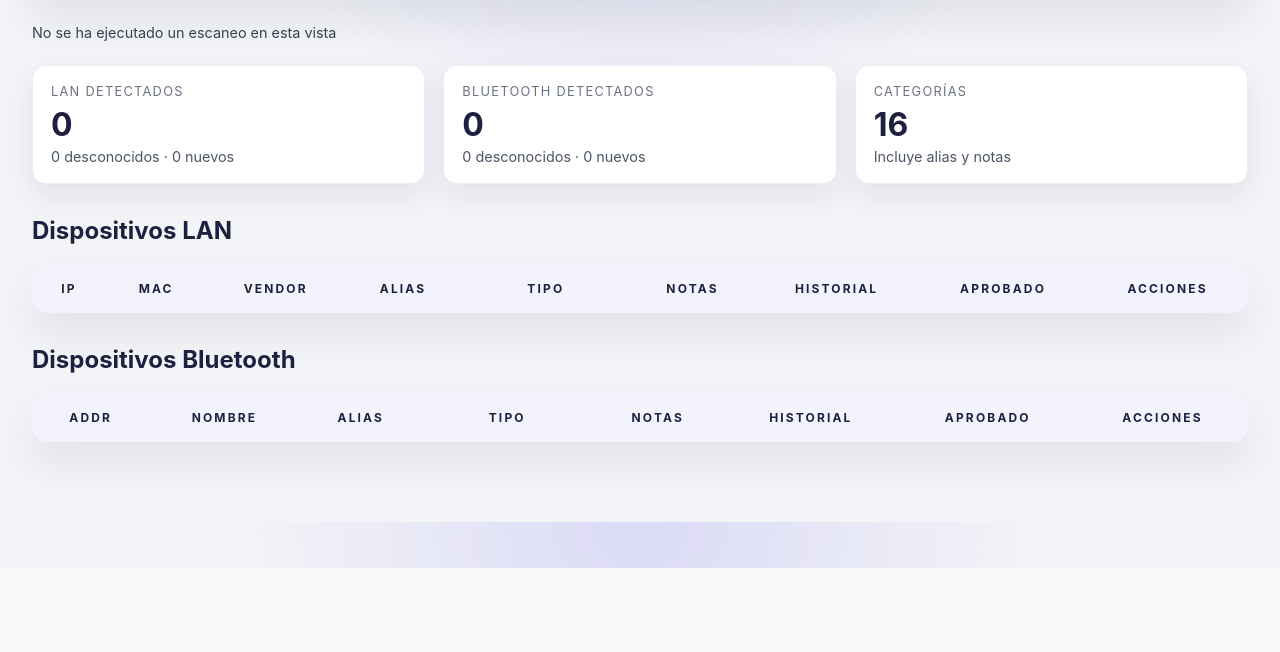
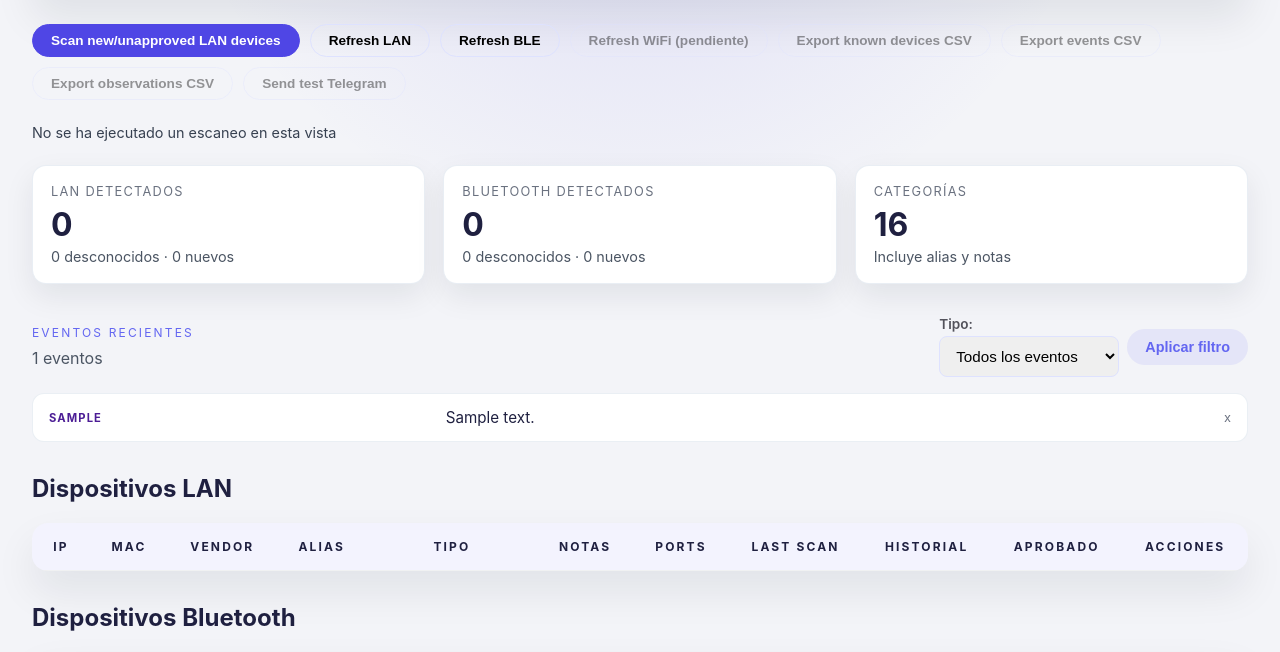
Before and after one commit to adrianbelmonte302/pi-network-sensor, a FastAPI app: page /ui in a window 1280 px wide. Shown: the part 232-884 px from the top of the page. Before the commit the page ends 800 px from the top, so only its background shows below. Run offline with FastAPI, Linux system fonts and the light colour scheme; tables that the repository leaves empty hold one stand-in row (values such as "Sample post"); lists and menus that the app fills with data are empty.

Commit message:
The backend now routes through the new helper modules, records observation changes as events, and auto-triggers port scans for new/unapproved LAN devices (with cooldown) while caching the scan results and filtering the events feed for the UI (see app.py:1-120, app.py:201-333, and app.py:342-540). The UI keeps all existing forms/tables but adds a global action strip (refresh/scan + disabled export/Telegram placeholders), a stats+events dashboard with filters, and two new LAN columns that surface ports and the last scan timestamp with styled badges (see templates/ui.html:424-691 for the new controls, events section, and table columns).

```diff
--- a/app.py
+++ b/app.py
@@ -34,6 +34,16 @@ NEW_WINDOW_SECONDS = 300
 BASE_CATEGORIES = [
     "pc","laptop","nas","server","iot","mobile","tablet",
     "tv","watch","camera","printer","router","switch","ap","unknown"
+]
+
+
+EVENT_TYPES = [
+    "new_device",
+    "ip_changed",
+    "vendor_changed",
+    "ble_name_changed",
+    "new_open_ports",
+    "port_scan_failed",
 ]
 
 
@@ -339,6 +349,7 @@ def ui(request: Request):
     scan_ble = scan and scan_mode in ("all", "ble")
     filter_mode = request.query_params.get("filter", "all")
     search = (request.query_params.get("q") or "").strip().lower()
+    event_type_filter = request.query_params.get("event_type")
 
     errors: List[str] = []
 
@@ -389,6 +400,10 @@ def ui(request: Request):
                 obs = observed.get(identifier, {})
                 known_entry = known.get(identifier, {})
                 is_new = _is_new(obs.get("first_seen"))
+                ports_list = port_info.get("ports", []) if port_info else []
+                services_list = port_info.get("services", []) if port_info else []
+                last_scan_ts = port_info.get("last_scan") if port_info else None
+                last_scan_fmt = format_ts(last_scan_ts) if last_scan_ts else None
                 devices_by_id[identifier] = {
                     "kind": kind,
                     "identifier": identifier,
@@ -403,15 +418,22 @@ def ui(request: Request):
                     "last_ip": obs.get("last_ip"),
                     "new": is_new,
                     "notes": known_entry.get("notes", ""),
-                    "ports": port_info.get("ports", []) if port_info else [],
-                    "services": port_info.get("services", []) if port_info else [],
-                    "last_scan": port_info.get("last_scan") if port_info else None,
+                    "ports": ports_list,
+                    "services": services_list,
+                    "last_scan": last_scan_ts,
+                    "last_scan_fmt": last_scan_fmt,
+                    "ports_summary": ", ".join(str(p) for p in ports_list[:6]),
+                    "ports_count": len(ports_list),
                 }
         else:
             for identifier, obs in observed.items():
                 port_info = cache.get(identifier) or get_port_scan(kind, identifier)
                 known_entry = known.get(identifier, {})
                 is_new = _is_new(obs.get("first_seen"))
+                ports_list = port_info.get("ports", []) if port_info else []
+                services_list = port_info.get("services", []) if port_info else []
+                last_scan_ts = port_info.get("last_scan") if port_info else None
+                last_scan_fmt = format_ts(last_scan_ts) if last_scan_ts else None
                 devices_by_id[identifier] = {
                     "kind": kind,
                     "identifier": identifier,
@@ -426,20 +448,27 @@ def ui(request: Request):
                     "last_ip": obs.get("last_ip"),
                     "new": is_new,
                     "notes": known_entry.get("notes", ""),
-                    "ports": port_info.get("ports", []) if port_info else [],
-                    "services": port_info.get("services", []) if port_info else [],
-                    "last_scan": port_info.get("last_scan") if port_info else None,
+                    "ports": ports_list,
+                    "services": services_list,
+                    "last_scan": last_scan_ts,
+                    "last_scan_fmt": last_scan_fmt,
+                    "ports_summary": ", ".join(str(p) for p in ports_list[:6]),
+                    "ports_count": len(ports_list),
                 }
 
         # Include known devices even if they aren't currently observed.
-        for identifier, known_entry in known.items():
-            if identifier in devices_by_id:
-                continue
-            port_info = cache.get(identifier) or get_port_scan(kind, identifier)
-            devices_by_id[identifier] = {
-                "kind": kind,
-                "identifier": identifier,
-                "ip": None,
+            for identifier, known_entry in known.items():
+                if identifier in devices_by_id:
+                    continue
+                port_info = cache.get(identifier) or get_port_scan(kind, identifier)
+                ports_list = port_info.get("ports", []) if port_info else []
+                services_list = port_info.get("services", []) if port_info else []
+                last_scan_ts = port_info.get("last_scan") if port_info else None
+                last_scan_fmt = format_ts(last_scan_ts) if last_scan_ts else None
+                devices_by_id[identifier] = {
+                    "kind": kind,
+                    "identifier": identifier,
+                    "ip": None,
                 "vendor": None,
                 "alias": known_entry.get("alias", ""),
                 "category": known_entry.get("category", ""),
@@ -450,10 +479,13 @@ def ui(request: Request):
                 "last_ip": None,
                 "new": False,
                 "notes": known_entry.get("notes", ""),
-                "ports": port_info.get("ports", []) if port_info else [],
-                "services": port_info.get("services", []) if port_info else [],
-                "last_scan": port_info.get("last_scan") if port_info else None,
-            }
+                "ports": ports_list,
+                "services": services_list,
+                "last_scan": last_scan_ts,
+                "last_scan_fmt": last_scan_fmt,
+                "ports_summary": ", ".join(str(p) for p in ports_list[:6]),
+                "ports_count": len(ports_list),
+                }
 
         devices = list(devices_by_id.values())
 
@@ -475,7 +507,11 @@ def ui(request: Request):
     lan_devices = build_device_list("lan", lan_scan_results, known_lan, obs_lan, port_scan_cache)
     ble_devices = build_device_list("ble", ble_scan_results, known_ble, obs_ble)
 
-    recent_events = get_recent_events()
+    recent_events = get_recent_events(event_type=event_type_filter)
+    formatted_events = []
+    for ev in recent_events:
+        ts = format_ts(ev.get("timestamp"))
+        formatted_events.append({**ev, "timestamp_fmt": ts or ev.get("timestamp", "")})
 
     return templates.TemplateResponse(
         "ui.html",
@@ -497,7 +533,9 @@ def ui(request: Request):
                 "ble": "Bluetooth",
                 "all": "Ambos",
             }.get(scan_mode, ""),
-            "events": recent_events,
+            "events": formatted_events,
+            "event_types": EVENT_TYPES,
+            "event_type_filter": event_type_filter,
         },
     )
 
--- a/templates/ui.html
+++ b/templates/ui.html
@@ -180,6 +180,41 @@
       font-size: 0.9rem;
     }
 
+    .global-actions {
+      display: flex;
+      flex-wrap: wrap;
+      gap: 10px;
+      margin-bottom: 24px;
+      justify-content: flex-start;
+      align-items: center;
+    }
+
+    .global-actions form {
+      display: inline-flex;
+    }
+
+    .global-actions button {
+      border-radius: 999px;
+      border: 1px solid var(--border);
+      padding: 8px 18px;
+      font-size: 0.85rem;
+      font-weight: 600;
+      background: transparent;
+      cursor: pointer;
+      transition: all 0.2s ease;
+    }
+
+    .global-actions button.primary {
+      background: var(--accent);
+      color: white;
+      border-color: var(--accent);
+    }
+
+    .global-actions button.disabled {
+      opacity: 0.4;
+      cursor: not-allowed;
+    }
+
     .stats-grid {
       display: grid;
       grid-template-columns: repeat(auto-fit, minmax(220px, 1fr));
@@ -280,6 +315,22 @@
       color: var(--success);
     }
 
+    .ports-list {
+      display: flex;
+      flex-wrap: wrap;
+      gap: 6px;
+      margin-top: 6px;
+    }
+
+    .ports-pill {
+      padding: 2px 8px;
+      border-radius: 999px;
+      border: 1px solid rgba(79, 70, 229, 0.15);
+      font-size: 0.75rem;
+      color: #312e81;
+      background: rgba(99, 102, 241, 0.08);
+    }
+
     textarea {
       width: 100%;
       padding: 10px 12px;
@@ -322,6 +373,54 @@
       background: transparent;
       border: 1px solid rgba(239, 68, 68, 0.5);
       color: var(--danger);
+    }
+
+    .events-section {
+      margin-bottom: 32px;
+    }
+
+    .events-header {
+      display: flex;
+      align-items: center;
+      justify-content: space-between;
+      gap: 12px;
+      margin-bottom: 16px;
+      flex-wrap: wrap;
+    }
+
+    .events-list {
+      display: grid;
+      gap: 10px;
+    }
+
+    .events-card {
+      background: var(--surface);
+      border-radius: 12px;
+      border: 1px solid rgba(226, 232, 240, 0.7);
+      padding: 14px 16px;
+      display: grid;
+      grid-template-columns: repeat(3, minmax(0, 1fr));
+      gap: 8px;
+      align-items: center;
+    }
+
+    .event-type {
+      font-size: 0.7rem;
+      text-transform: uppercase;
+      letter-spacing: 0.1em;
+      font-weight: 700;
+      color: #4c1d95;
+    }
+
+    .event-detail {
+      font-size: 0.95rem;
+      color: #1f2040;
+    }
+
+    .event-time {
+      font-size: 0.8rem;
+      color: #6b7280;
+      text-align: right;
     }
 
     @media (max-width: 768px) {
@@ -367,6 +466,35 @@
       </form>
     </header>
 
+    <div class="global-actions">
+      <form method="get" action="/ui">
+        <input type="hidden" name="scan" value="lan">
+        <input type="hidden" name="filter" value="unapproved">
+        <input type="hidden" name="q" value="{{ search }}">
+        <input type="hidden" name="event_type" value="{{ event_type_filter or '' }}">
+        <button type="submit" class="primary">Scan new/unapproved LAN devices</button>
+      </form>
+      <form method="get" action="/ui">
+        <input type="hidden" name="scan" value="lan">
+        <input type="hidden" name="q" value="{{ search }}">
+        <input type="hidden" name="filter" value="{{ filter }}">
+        <input type="hidden" name="event_type" value="{{ event_type_filter or '' }}">
+        <button type="submit">Refresh LAN</button>
+      </form>
+      <form method="get" action="/ui">
+        <input type="hidden" name="scan" value="ble">
+        <input type="hidden" name="q" value="{{ search }}">
+        <input type="hidden" name="filter" value="{{ filter }}">
+        <input type="hidden" name="event_type" value="{{ event_type_filter or '' }}">
+        <button type="submit">Refresh BLE</button>
+      </form>
+      <button type="button" class="disabled">Refresh WiFi (pendiente)</button>
+      <button type="button" class="disabled">Export known devices CSV</button>
+      <button type="button" class="disabled">Export events CSV</button>
+      <button type="button" class="disabled">Export observations CSV</button>
+      <button type="button" class="disabled">Send test Telegram</button>
+    </div>
+
     <section class="scan-panel">
       <div class="scan-status">
         {% if scan_label %}
@@ -404,6 +532,45 @@
       </article>
     </section>
 
+    <section class="events-section">
+      <div class="events-header">
+        <div>
+          <p class="eyebrow">Eventos recientes</p>
+          <p class="lead">{{ events|length }} eventos</p>
+        </div>
+        <form method="get" action="/ui" style="display:flex; gap:8px; align-items:center;">
+          <input type="hidden" name="q" value="{{ search }}">
+          <input type="hidden" name="filter" value="{{ filter }}">
+          <input type="hidden" name="scan" value="{{ scan_mode or '' }}">
+          <label>
+            Tipo:
+            <select name="event_type">
+              <option value="">Todos los eventos</option>
+              {% for et in event_types %}
+                <option value="{{ et }}" {% if event_type_filter == et %}selected{% endif %}>{{ et }}</option>
+              {% endfor %}
+            </select>
+          </label>
+          <button type="submit" class="button secondary">Aplicar filtro</button>
+        </form>
+      </div>
+      {% if events %}
+      <div class="events-list">
+        {% for ev in events %}
+        <div class="events-card">
+          <div class="event-type">{{ ev.event_type }}</div>
+          <div class="event-detail">
+            {{ ev.detail or '-' }}
+          </div>
+          <div class="event-time">{{ ev.timestamp_fmt or '-' }}</div>
+        </div>
+        {% endfor %}
+      </div>
+      {% else %}
+      <p>No hay eventos recientes.</p>
+      {% endif %}
+    </section>
+
     {% if errors %}
       <div class="stat-card" style="border-color: rgba(239,68,68,0.7); background: rgba(254, 242, 242, 0.9); color: #991b1b;">
         <p class="stat-card__label">Erorres detectados</p>
@@ -425,6 +592,8 @@
           <th>Alias</th>
           <th class="column-type">Tipo</th>
           <th>Notas</th>
+          <th>Ports</th>
+          <th>Last scan</th>
           <th>Historial</th>
           <th>Aprobado</th>
           <th>Acciones</th>
@@ -461,6 +630,27 @@
               </td>
               <td>
                 <textarea name="notes">{{ h.notes }}</textarea>
+              </td>
+              <td>
+                {% if h.ports %}
+                  <div class="ports-list">
+                    {% for port in h.ports[:4] %}
+                      <span class="ports-pill" title="{{ h.services | join(', ') }}">{{ port }}</span>
+                    {% endfor %}
+                    {% if h.ports_count > 4 %}
+                      <span class="ports-pill">+{{ h.ports_count - 4 }}</span>
+                    {% endif %}
+                  </div>
+                {% else %}
+                  <span>-</span>
+                {% endif %}
+              </td>
+              <td>
+                {% if h.last_scan_fmt %}
+                  {{ h.last_scan_fmt }}
+                {% else %}
+                  <span>-</span>
+                {% endif %}
               </td>
               <td>
                 {% if h.first_seen %}
```
